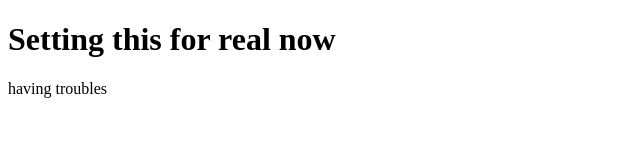
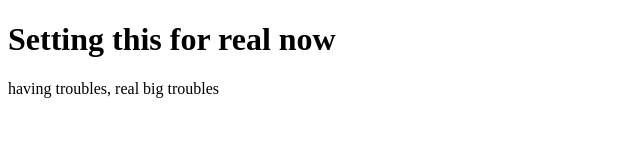
Before and after one commit to Tchayo1/Coursera-test, a plain HTML site: page site/index.html in a window 1280 px wide. Shown: the whole page, without its empty margins (0-640 px from the left). Drawn offline with Linux system fonts and the light colour scheme.

Commit message:
Additional Message.

```diff
--- a/site/index.html
+++ b/site/index.html
@@ -6,6 +6,6 @@
   </head>
   <body>
     <h1>Setting this for real now</h1>
-<p> having troubles</p>
+<p> having troubles, real big troubles</p>
   </body>
 </html>
```
